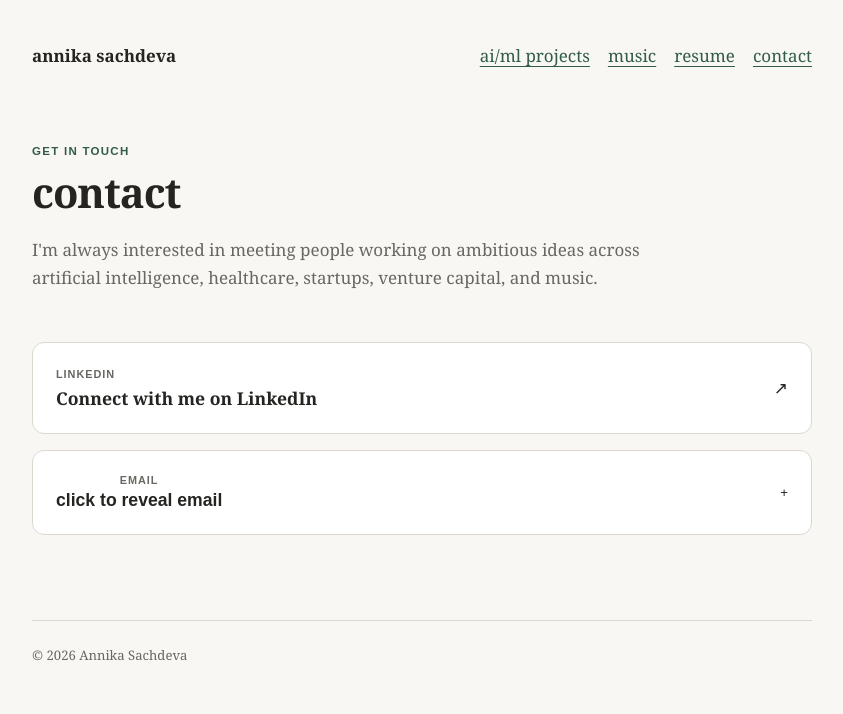
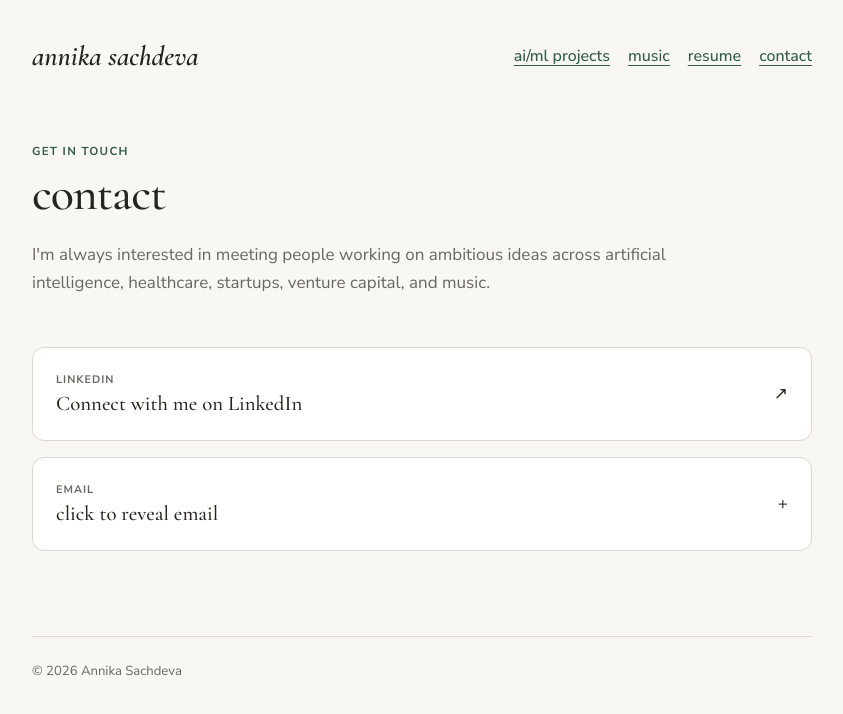
Before and after one commit to annika-sachdeva/annika-portfolio, a Next.js app: page /contact in a window 1280 px wide. Shown: the top 714 px of the page, without its empty margins (218-1061 px from the left). Built offline with nearby package versions, Linux system fonts and the light colour scheme.

Commit message:
updated fonts

```diff
--- a/app/globals.css
+++ b/app/globals.css
@@ -1,3 +1,5 @@
+@import url("https://fonts.googleapis.com/css2?family=Cormorant+Garamond:ital,wght@0,400;0,500;0,600;1,500;1,600&family=Nunito+Sans:wght@400;500;600;700&display=swap");
+
 :root {
   --background: #f8f7f3;
   --surface: #ffffff;
@@ -21,7 +23,7 @@ body {
   margin: 0;
   background: var(--background);
   color: var(--text);
-  font-family: Georgia, "Times New Roman", serif;
+  font-family: "Nunito Sans", Arial, sans-serif;
   font-size: 17px;
   line-height: 1.65;
 }
@@ -52,7 +54,11 @@ a:hover {
 
 .name {
   color: var(--text);
-  font-weight: 700;
+  font-family: "Cormorant Garamond", Georgia, serif;
+  font-size: 1.75rem;
+  font-style: italic;
+  font-weight: 600;
+  line-height: 1;
   text-decoration: none;
   white-space: nowrap;
 }
@@ -62,6 +68,8 @@ a:hover {
   flex-wrap: wrap;
   justify-content: flex-end;
   gap: 18px;
+  font-size: 1rem;
+  font-weight: 500;
 }
 
 .intro {
@@ -75,7 +83,7 @@ a:hover {
 .headshot {
   width: 180px;
   height: 180px;
-  border-radius: 12px;
+  border-radius: 50%;
   object-fit: cover;
   object-position: center;
 }
@@ -87,23 +95,30 @@ p {
   margin-top: 0;
 }
 
+h1,
+h2,
+h3 {
+  font-family: "Cormorant Garamond", Georgia, serif;
+  font-weight: 500;
+}
+
 h1 {
   margin-bottom: 20px;
-  font-size: clamp(2rem, 5vw, 2.6rem);
-  line-height: 1.12;
-  letter-spacing: -0.025em;
+  font-size: clamp(2.3rem, 5vw, 3rem);
+  line-height: 1.08;
+  letter-spacing: -0.02em;
 }
 
 h2 {
   margin-bottom: 20px;
-  font-size: 1.45rem;
-  line-height: 1.3;
+  font-size: 1.75rem;
+  line-height: 1.2;
 }
 
 h3 {
   margin-bottom: 8px;
-  font-size: 1.15rem;
-  line-height: 1.35;
+  font-size: 1.35rem;
+  line-height: 1.3;
 }
 
 p {
@@ -125,7 +140,7 @@ li {
 .eyebrow {
   margin-bottom: 8px;
   color: var(--accent);
-  font-family: Arial, Helvetica, sans-serif;
+  font-family: "Nunito Sans", Arial, sans-serif;
   font-size: 0.72rem;
   font-weight: 700;
   letter-spacing: 0.11em;
@@ -173,7 +188,7 @@ li {
 
 .featuredBlock h3 {
   margin-bottom: 14px;
-  font-size: 1.55rem;
+  font-size: 1.7rem;
 }
 
 .featuredBlock p:last-child {
@@ -221,7 +236,7 @@ li {
 .projectCategory {
   margin-bottom: 9px;
   color: var(--accent);
-  font-family: Arial, Helvetica, sans-serif;
+  font-family: "Nunito Sans", Arial, sans-serif;
   font-size: 0.7rem;
   font-weight: 700;
   letter-spacing: 0.09em;
@@ -245,14 +260,14 @@ li {
   margin: 21px 0;
 }
 
-
 .tag {
   padding: 4px 9px;
   border-radius: 999px;
   background: var(--accent-soft);
   color: var(--accent);
-  font-family: Arial, Helvetica, sans-serif;
+  font-family: "Nunito Sans", Arial, sans-serif;
   font-size: 0.72rem;
+  font-weight: 600;
 }
 
 .projectLink {
@@ -276,6 +291,9 @@ li {
   background: var(--surface);
   color: var(--text);
   text-decoration: none;
+  transition:
+    transform 0.2s ease,
+    opacity 0.2s ease;
 }
 
 .musicCard:hover {
@@ -283,7 +301,7 @@ li {
 }
 
 .musicCard h3 {
-  font-size: 1.3rem;
+  font-size: 1.45rem;
 }
 
 .musicCard p {
@@ -362,17 +380,29 @@ li {
 
 .contactCard h2 {
   margin-bottom: 0;
-  font-size: 1.1rem;
+  font-size: 1.3rem;
 }
 
 .contactLabel {
   margin-bottom: 3px;
   color: var(--muted);
-  font-family: Arial, Helvetica, sans-serif;
+  font-family: "Nunito Sans", Arial, sans-serif;
   font-size: 0.68rem;
   font-weight: 700;
   letter-spacing: 0.09em;
   text-transform: uppercase;
+}
+
+.emailRevealButton {
+  width: 100%;
+  font: inherit;
+  text-align: left;
+  cursor: pointer;
+}
+
+.emailRevealButton:disabled {
+  cursor: default;
+  opacity: 1;
 }
 
 footer {
@@ -423,18 +453,4 @@ footer {
   .featuredBlock {
     padding: 22px;
   }
-
-
-
-  .emailRevealButton {
-    width: 100%;
-    font: inherit;
-    text-align: left;
-    cursor: pointer;
-  }
-
-  .emailRevealButton:disabled {
-    cursor: default;
-    opacity: 1;
-  }
 }
```
